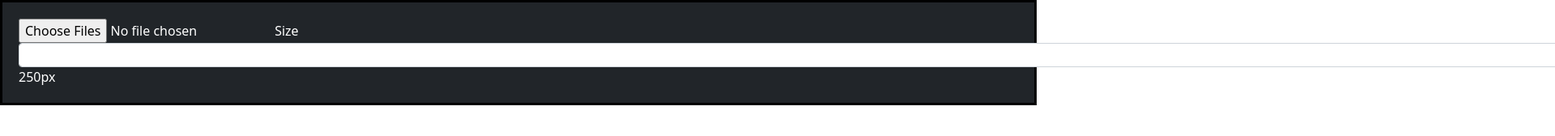
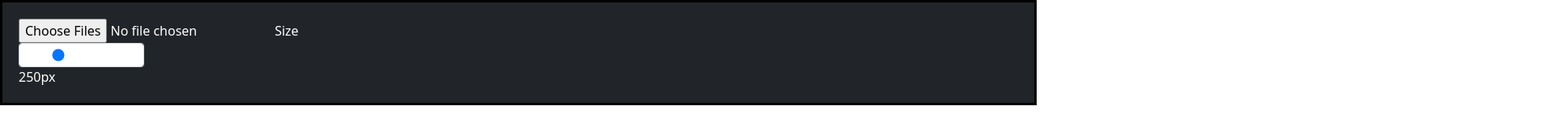
Before and after one commit to Mauro0805/mauro0805.github.io, a plain HTML site: page imageViewer2/index.html in a window 1280 px wide. Shown: the top 168 px of the page at 81% size, 1920 px wide, since content can reach past the window. Drawn offline with nearby package versions, Linux system fonts and the light colour scheme.

Commit message:
Update style.css

```diff
--- a/imageViewer2/css/style.css
+++ b/imageViewer2/css/style.css
@@ -9,7 +9,7 @@
   border: solid 3px black;
 }
 .form-control {
-  width: 1000%;
+  width: auto;
 }
 button {
   margin-left: 20px;
```
